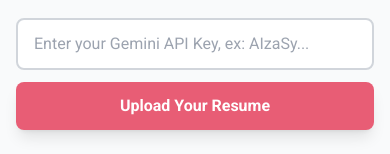
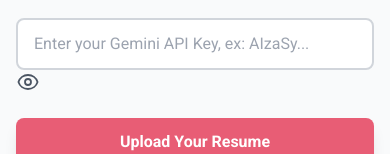
Before and after one commit to sajalsangal/Cario-AI, a React (Vite) app in the folder frontend/: page /dashboard in a window 390 px wide. Shown: the part 198-352 px from the top of the page. Built offline with nearby package versions, Linux system fonts and the light colour scheme; no server answers.

Commit message:
Updated footer links and improved homepage responsiveness

```diff
--- a/frontend/src/components/Dashboard.jsx
+++ b/frontend/src/components/Dashboard.jsx
@@ -20,7 +20,7 @@
   const [rawModelText, setRawModelText] = useState('');
   const [jobs, setJobs] = useState([]);
   const [jobTitles, setJobTitles] = useState([]);
-
+  const [showApiKey, setShowApiKey] = useState(false)
   const [error, setError] = useState('');
   const [selectedFile, setSelectedFile] = useState(null)
   const fileInputRef = useRef(null)
@@ -108,8 +108,7 @@
         <div className="flex gap-1.5 p-2 px-3">
           <button
             onClick={() => setActiveTab('job-fetch')}
-            className={`px-3 py-2 rounded-lg font-semibold text-xs whitespace-nowrap transition-all duration-300 flex-1 ${
-              activeTab === 'job-fetch'
+            className={`px-3 py-2 rounded-lg font-semibold text-xs whitespace-nowrap transition-all duration-300 flex-1 ${activeTab === 'job-fetch'
                 ? 'bg-[#c9a8f5] text-white shadow-lg'
                 : 'bg-gray-100 text-gray-700 hover:bg-gray-200'
               }`}
@@ -118,8 +117,7 @@
           </button>
           <button
             onClick={() => setActiveTab('ats-review')}
-            className={`px-3 py-2 rounded-lg font-semibold text-xs whitespace-nowrap transition-all duration-300 flex-1 ${
-              activeTab === 'ats-review'
+            className={`px-3 py-2 rounded-lg font-semibold text-xs whitespace-nowrap transition-all duration-300 flex-1 ${activeTab === 'ats-review'
                 ? 'bg-[#c9a8f5] text-white shadow-lg'
                 : 'bg-gray-100 text-gray-700 hover:bg-gray-200'
               }`}
@@ -128,8 +126,7 @@
           </button>
           <button
             onClick={() => setActiveTab('mock-quiz')}
-            className={`px-3 py-2 rounded-lg font-semibold text-xs whitespace-nowrap transition-all duration-300 flex-1 ${
-              activeTab === 'mock-quiz'
+            className={`px-3 py-2 rounded-lg font-semibold text-xs whitespace-nowrap transition-all duration-300 flex-1 ${activeTab === 'mock-quiz'
                 ? 'bg-[#c9a8f5] text-white shadow-lg'
                 : 'bg-gray-100 text-gray-700 hover:bg-gray-200'
               }`}
@@ -138,8 +135,7 @@
           </button>
           <button
             onClick={() => setActiveTab('hr-interview')}
-            className={`px-3 py-2 rounded-lg font-semibold text-xs whitespace-nowrap transition-all duration-300 flex-1 ${
-              activeTab === 'hr-interview'
+            className={`px-3 py-2 rounded-lg font-semibold text-xs whitespace-nowrap transition-all duration-300 flex-1 ${activeTab === 'hr-interview'
                 ? 'bg-[#c9a8f5] text-white shadow-lg'
                 : 'bg-gray-100 text-gray-700 hover:bg-gray-200'
               }`}
@@ -255,12 +251,49 @@
         {/* API Key Input and Upload Button with Animation */}
         <div className={`flex flex-col sm:flex-row gap-3 sm:gap-4 mb-0 animate-fade-in-down`}>
           <input
-            type="password"
+            type= {showApiKey ? 'text' : 'password'}
             placeholder="Enter your Gemini API Key, ex: AIzaSy..."
             value={apiKey}
             onChange={(e) => setApiKey(e.target.value)}
             className="flex-1 px-4 sm:px-6 py-3 sm:py-4 border-2 border-gray-300 rounded-lg text-base sm:text-lg focus:outline-none focus:border-[#e85d75] focus:shadow-lg focus:scale-[1.02] transition-all duration-300 hover:border-[#e85d75]/50"
           />
+
+          {/* Show/Hide Button */}
+          <button
+            type="button"
+            onClick={() => setShowApiKey(!showApiKey)}
+            className="relative md:top-1/2 -translate-y-1/2 text-gray-600
+               hover:text-gray-800 transition"
+          >
+            {showApiKey ? (
+              // Eye Off Icon
+              <svg xmlns="http://www.w3.org/2000/svg"
+                className="w-6 h-6"
+                fill="none"
+                stroke="currentColor"
+                strokeWidth="1.8"
+                viewBox="0 0 24 24">
+                <path strokeLinecap="round" strokeLinejoin="round"
+                  d="M3 3l18 18m-6-6a6 6 0 01-8.485-8.485M9.88 9.88a3 3 0 004.242 4.242" />
+                <path strokeLinecap="round" strokeLinejoin="round"
+                  d="M6.228 6.228A11.948 11.948 0 003 12c2 5 7 8 9 8a11.9 11.9 0 005.772-2.228M9.88 9.88L3 3" />
+              </svg>
+            ) : (
+              // Eye Icon
+              <svg xmlns="http://www.w3.org/2000/svg"
+                className="w-6 h-6"
+                fill="none"
+                stroke="currentColor"
+                strokeWidth="1.8"
+                viewBox="0 0 24 24">
+                <path strokeLinecap="round" strokeLinejoin="round"
+                  d="M15 12a3 3 0 11-6 0 3 3 0 016 0z" />
+                <path strokeLinecap="round" strokeLinejoin="round"
+                  d="M2.458 12C3.732 7.943 7.523 5 12 5s8.268 2.943 9.542 7c-1.274 4.057-5.065 7-9.542 7S3.732 16.057 2.458 12z" />
+              </svg>
+            )}
+          </button>
+
           <button
             onClick={() => fileInputRef.current?.click()}
             className={`text-white px-6 sm:px-10 py-3 sm:py-4 rounded-lg text-base sm:text-lg font-bold shadow-lg hover:shadow-xl transition-all duration-300 hover:scale-105 sm:hover:scale-110 active:scale-95 whitespace-nowrap ${selectedFile ? 'bg-green-500 hover:bg-green-600' : 'bg-[#e85d75] hover:bg-[#d94967]'
@@ -290,9 +323,9 @@
           {activeTab === 'ats-review' ? (
             <ATSReviewContent apiKey={apiKey} selectedFile={selectedFile} />
           ) : activeTab === 'mock-quiz' ? (
-            <AIMockQuizContent apiKey = {apiKey} />
+            <AIMockQuizContent apiKey={apiKey} />
           ) : activeTab === 'hr-interview' ? (
-            <AIHRInterviewContent apiKey = {apiKey} />
+            <AIHRInterviewContent apiKey={apiKey} />
           ) : (
             <>
 
--- a/frontend/src/components/Footer.jsx
+++ b/frontend/src/components/Footer.jsx
@@ -14,14 +14,14 @@
             <h3 className="text-2xl font-bold mb-4">Contact us</h3>
             <div className="flex gap-6">
               {/* YouTube Icon */}
-              <a href="#" className="hover:opacity-80 transition-opacity">
+              <a href="https://www.youtube.com/@CarioAI-admors" target="_blank" className="hover:opacity-80 transition-opacity">
                 <svg className="w-8 h-8" fill="currentColor" viewBox="0 0 24 24">
                   <path d="M23.498 6.186a3.016 3.016 0 0 0-2.122-2.136C19.505 3.545 12 3.545 12 3.545s-7.505 0-9.377.505A3.017 3.017 0 0 0 .502 6.186C0 8.07 0 12 0 12s0 3.93.502 5.814a3.016 3.016 0 0 0 2.122 2.136c1.871.505 9.376.505 9.376.505s7.505 0 9.377-.505a3.015 3.015 0 0 0 2.122-2.136C24 15.93 24 12 24 12s0-3.93-.502-5.814zM9.545 15.568V8.432L15.818 12l-6.273 3.568z" />
                 </svg>
               </a>
 
               {/* GitHub Icon */}
-              <a href="https://github.com/sajalsangal/CarioAI" target= "_blank" className="hover:opacity-80 transition-opacity">
+              <a href="https://github.com/sajalsangal/Cario-AI" target= "_blank" className="hover:opacity-80 transition-opacity">
                 <svg className="w-8 h-8" fill="currentColor" viewBox="0 0 24 24">
                   <path d="M12 0c-6.626 0-12 5.373-12 12 0 5.302 3.438 9.8 8.207 11.387.599.111.793-.261.793-.577v-2.234c-3.338.726-4.033-1.416-4.033-1.416-.546-1.387-1.333-1.756-1.333-1.756-1.089-.745.083-.729.083-.729 1.205.084 1.839 1.237 1.839 1.237 1.07 1.834 2.807 1.304 3.492.997.107-.775.418-1.305.762-1.604-2.665-.305-5.467-1.334-5.467-5.931 0-1.311.469-2.381 1.236-3.221-.124-.303-.535-1.524.117-3.176 0 0 1.008-.322 3.301 1.23.957-.266 1.983-.399 3.003-.404 1.02.005 2.047.138 3.006.404 2.291-1.552 3.297-1.23 3.297-1.23.653 1.653.242 2.874.118 3.176.77.84 1.235 1.911 1.235 3.221 0 4.609-2.807 5.624-5.479 5.921.43.372.823 1.102.823 2.222v3.293c0 .319.192.694.801.576 4.765-1.589 8.199-6.086 8.199-11.386 0-6.627-5.373-12-12-12z" />
                 </svg>
```
Also changed, not shown: frontend/src/components/Home.jsx (+9 -9 lines). Lines whose indentation alone changed are shown as unchanged.
